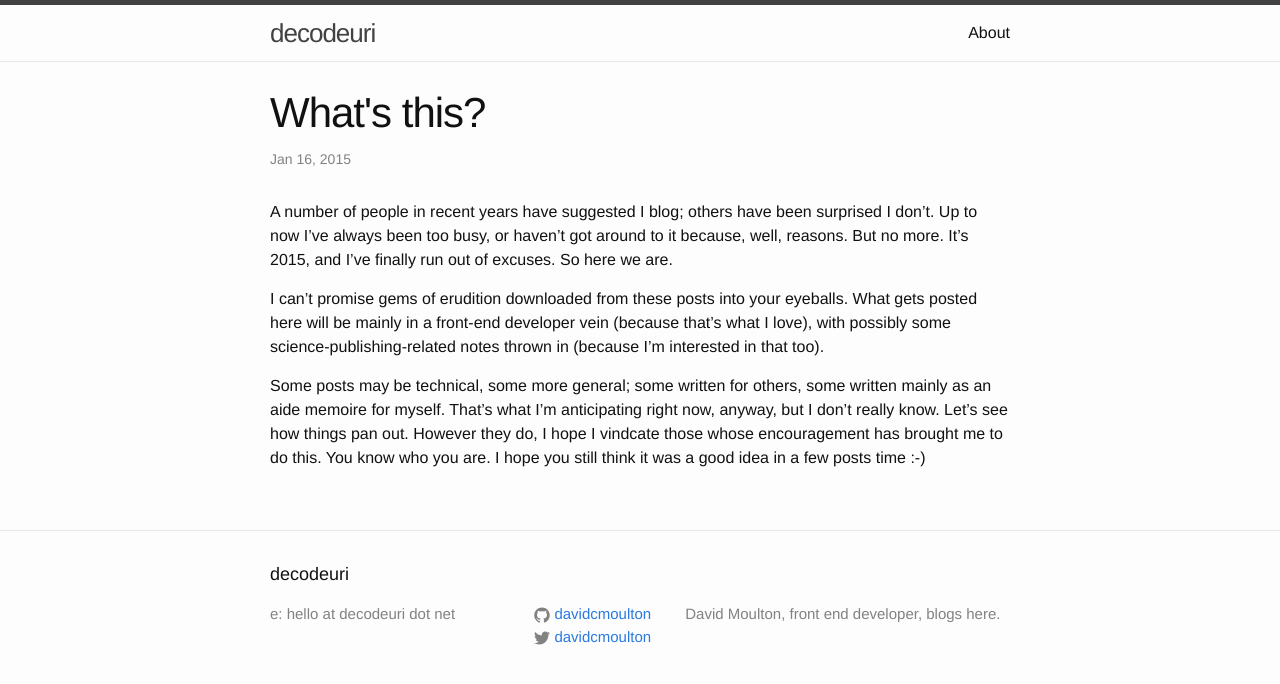
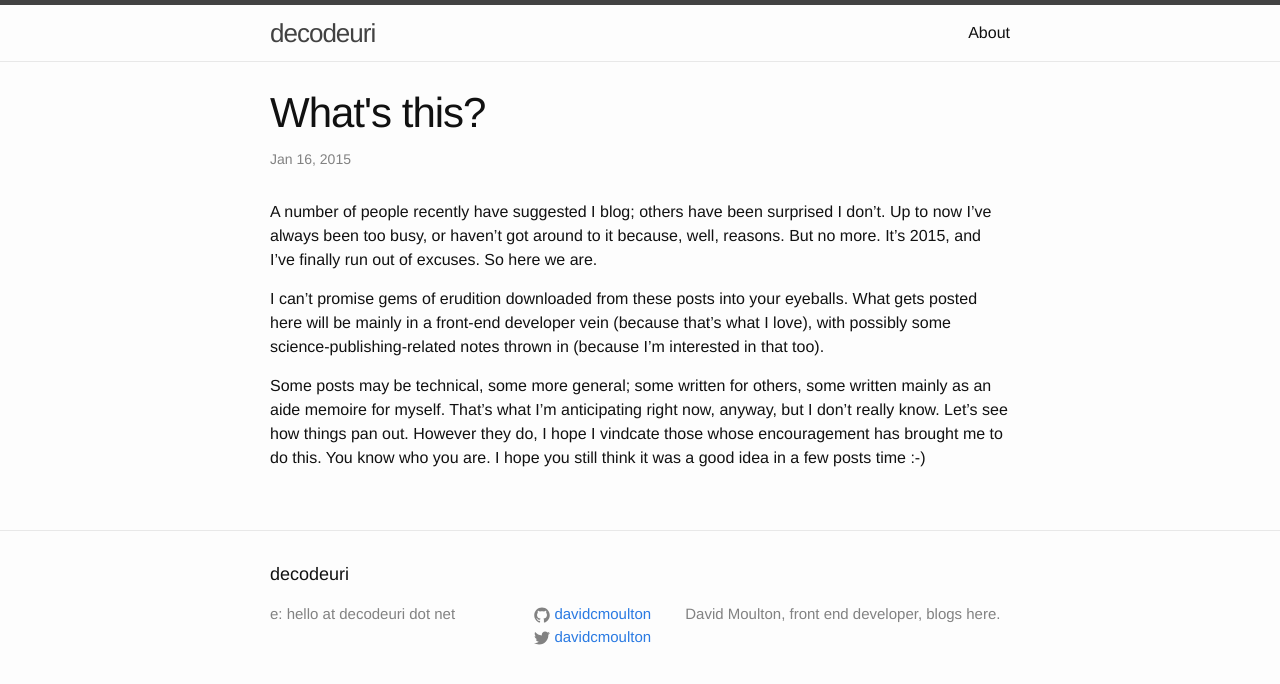
Before and after one commit to davidcmoulton/decodeuri, a Jekyll site: the page built from _posts/2015-01-1-whats-this.md, in a window 1280 px wide. Shown: the top 684 px of the page. Built offline with Jekyll 4.4.1, drawn with Linux system fonts in a browser that asks for light colours.

Commit message:
Upadate What's this? post

```diff
--- a/_posts/2015-01-1-whats-this.md
+++ b/_posts/2015-01-1-whats-this.md
@@ -4,7 +4,7 @@ title:  "What's this?"
 date:   2015-01-16 19:33:14
 ---
 
-A number of people in recent years have suggested I blog; others have been surprised I don't. Up to now I've always been too busy, or haven't got around to it because, well,  reasons. But no more. It's 2015, and I've finally run out of excuses. So here we are.
+A number of people recently have suggested I blog; others have been surprised I don't. Up to now I've always been too busy, or haven't got around to it because, well,  reasons. But no more. It's 2015, and I've finally run out of excuses. So here we are.
 
 I can't promise gems of erudition downloaded from these posts into your eyeballs. What gets posted here will be mainly in a front-end developer vein (because that's what I love), with possibly some science-publishing-related notes thrown in (because I'm interested in that too).
 
```
